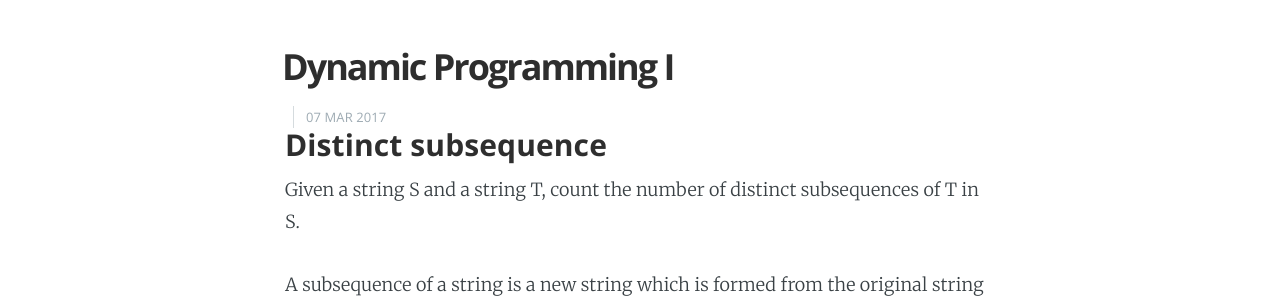
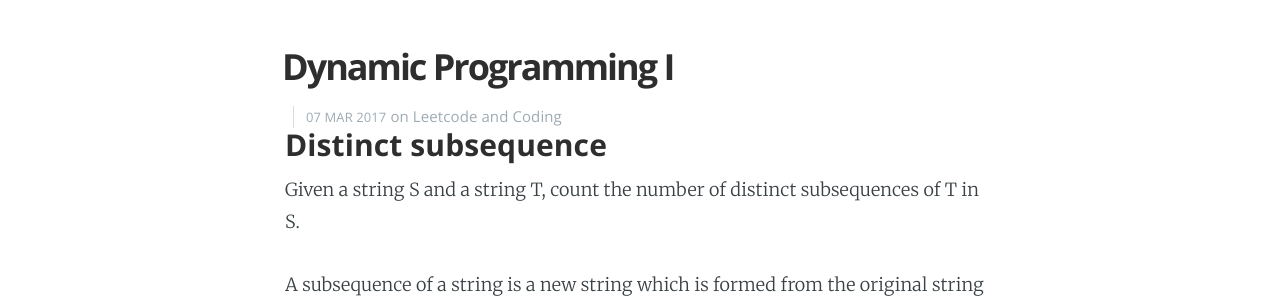
Before and after one commit to hchim/hchim.github.io, a Jekyll site: the page built from _posts/2017-03-07-Dynamic-Programming-I.markdown, in a window 1280 px wide and 900 px high. Shown: the part 132-432 px from the top of the window. Built offline with Jekyll 4.4.1, drawn with Linux system fonts in a browser that asks for light colours; comment, search, counter and statistics services are not loaded.

Commit message:
Add tags

```diff
--- a/_config.yml
+++ b/_config.yml
@@ -18,3 +18,4 @@ biography:      'undefined'
 # post configs
 disqus: true
 recentPosts: true
+postCover: false
--- a/_layouts/post.html
+++ b/_layouts/post.html
@@ -3,8 +3,8 @@ layout: default
 post_class: post-template
 ---
 
-<header class="main-header post-head {% if page.cover %}" style="background-image: url({{ page.cover }}) {%else%}no-cover{% endif %}">
-    <nav class="main-nav {% if page.cover %} overlay {% endif %} clearfix">
+<header class="main-header post-head {% if site.postCover %}" style="background-image: url({{ site.postCover }}) {%else%}no-cover{% endif %}">
+    <nav class="main-nav {% if site.postCover %} overlay {% endif %} clearfix">
         <a class="back-button icon-arrow-left" href="{{ site.baseurl }}">Home</a>
         <a class="subscribe-button icon-feed" href="{{ site.baseurl }}feed.xml">Subscribe</a>
     </nav>
--- a/_posts/2017-03-07-Dynamic-Programming-I.markdown
+++ b/_posts/2017-03-07-Dynamic-Programming-I.markdown
@@ -1,5 +1,7 @@
 ---
 layout: post
+categories: Leetcode Coding
+
 ---
 
 ### Distinct subsequence
--- a/index.html
+++ b/index.html
@@ -1,7 +1,7 @@
 ---
 layout: default
 title: Home
-cover: '/assets/images/background.jpg'
+cover: false
 about: 'about.html'
 ---
 
```
